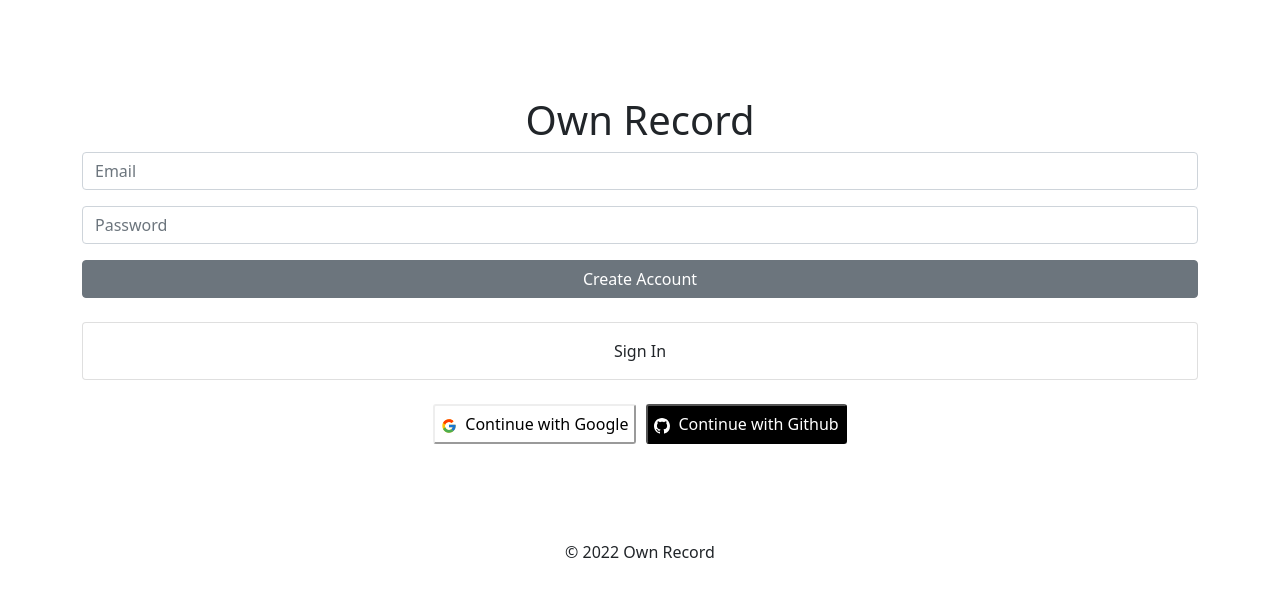
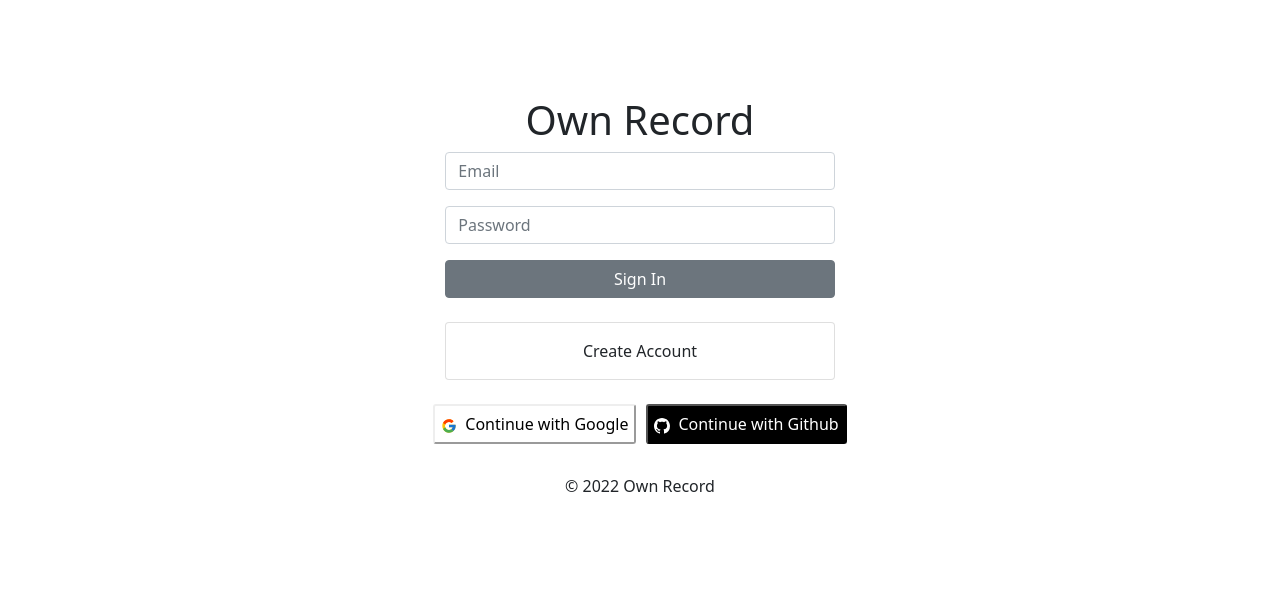
Before and after one commit to Limgabi/ownrecord, a React (Create React App) app: page / in a window 1280 px wide. Shown: the top 596 px of the page. Built offline with nearby package versions, Linux system fonts and the light colour scheme; no server answers.

Commit message:
profile layout

```diff
--- a/src/components/App.js
+++ b/src/components/App.js
@@ -36,8 +36,12 @@ function App() {
   }
   return (
     <div style={{
-      margin: "0 auto",
-      textAlign: "center"
+      display: "flex",
+      flexDirection: "column",
+      textAlign: "center",
+      alignItems: "center",
+      justifyContent: "center",
+      margin: "6rem auto",
     }}>
       {init ?
         <AppRouter
--- a/src/components/AuthForm.js
+++ b/src/components/AuthForm.js
@@ -14,7 +14,7 @@ import Card from 'react-bootstrap/Card';
 const AuthForm = () => {
     const [email, setEmail] = useState("");
     const [password, setPassword] = useState("");
-    const [newAccount, setNewAccount] = useState(true);
+    const [newAccount, setNewAccount] = useState(false);
     const [error, setError] = useState("");
 
     const onChange = (e) => {
@@ -70,40 +70,21 @@ const AuthForm = () => {
                                 required />
                         </Col>
                     </Form.Group>
-                    {/* <input
-                        name="email"
-                        type="email"
-                        placeholder="Email"
-                        value={email}
-                        onChange={onChange}
-                        required
-                    /> */}
-                    {/* <input
-                        name="password"
-                        type="password"
-                        placeholder="Password"
-                        value={password}
-                        onChange={onChange}
-                        required
-                    /> */}
                     <div className="d-grid gap-1">
                         <Button variant="secondary" type="submit" >
                             {newAccount ? "Create Account" : "Sign In"}
                         </Button>
                     </div>
-                    {/* <input type="submit" value={newAccount ? "Create Account" : "Sign In"} /> */}
                     {error}
                 </Form>
                 <br/>
-                <div>
+                <div className="d-grid gap-1">
                     <Card onClick={toggleAccount}>
                         <Card.Body>{newAccount ? "Sign In" : "Create Account"}</Card.Body>
                     </Card>
                 </div>
                 <br/>
             </Container>
-
-            {/* <span onClick={toggleAccount}>{newAccount ? "Sign In" : "Create Account"}</span> */}
         </>
     )
 }
--- a/src/components/Record.js
+++ b/src/components/Record.js
@@ -2,6 +2,7 @@ import React, { useState } from "react";
 import { dbService, storageService } from "fbase";
 import { doc, deleteDoc, updateDoc } from "firebase/firestore";
 import { ref, deleteObject } from "firebase/storage";
+import Card from "react-bootstrap/Card";
 
 const Record = ({ recordObj, isOwner }) => {
     const RecordTextRef = doc(dbService, "records", `${recordObj.id}`);
@@ -54,16 +55,24 @@ const Record = ({ recordObj, isOwner }) => {
                 </>
             ) : (
                 <>
-                    <h4>{recordObj.text}</h4>
+                    <Card border="secondary" style={{ width: "500px"}}>
+                        <Card.Header>글 쓴 사람</Card.Header>
+                        <Card.Body>
+                        <Card.Title>{recordObj.text}</Card.Title>
                         {recordObj.attachmentUrl && (
-                        <img src={recordObj.attachmentUrl} width="50px" height="50px"/>
+                            <img src={recordObj.attachmentUrl} width="50px" height="50px" />
                         )}
+                        <Card.Text>{recordObj.text}</Card.Text>
                         {isOwner && (
                             <>
                                 <button onClick={onDeleteClick}>Delete Record</button>
                                 <button onClick={toggleEditing}>Edit Record</button>
                             </>
                         )}
+                    </Card.Body>
+                    </Card>
+
+
                 </>
             )}
         </div>
--- a/src/routes/Auth.js
+++ b/src/routes/Auth.js
@@ -27,10 +27,7 @@ const Auth = () => {
     }
 
     return (
-        <div style={{
-            margin: "6rem auto",
-            textAlign: "center",
-        }}>
+        <div>
             <h1>Own Record</h1>
             <AuthForm />
             <div className="socialBox">
--- a/src/routes/Profile.js
+++ b/src/routes/Profile.js
@@ -3,6 +3,7 @@ import { useNavigate } from "react-router-dom";
 import { authService, dbService } from "fbase";
 import { signOut, updateProfile } from "firebase/auth";
 import { collection, getDocs, query, where, orderBy } from "firebase/firestore";
+import { Form, Row, Col, Container, Card, InputGroup, Button } from "react-bootstrap";
 
 const Profile = ({ userObj, refreshUser }) => {
     const navigate = useNavigate();
@@ -15,9 +16,9 @@ const Profile = ({ userObj, refreshUser }) => {
             orderBy("createdAt")
         );
         const querySnapshot = await getDocs(q);
-        querySnapshot.forEach((doc) => {
-            console.log(doc.id, "=>" , doc.data());
-        });
+        // querySnapshot.forEach((doc) => {
+        //     console.log(doc.id, "=>", doc.data());
+        // });
     };
 
     useEffect(() => {
@@ -37,17 +38,40 @@ const Profile = ({ userObj, refreshUser }) => {
     const onSubmit = async (e) => {
         e.preventDefault();
         if (userObj.displayName !== newDisplayName) {
-            await updateProfile(authService.currentUser, {displayName: newDisplayName});
+            await updateProfile(authService.currentUser, { displayName: newDisplayName });
             refreshUser();
         }
     }
-    return(
+    return (
         <>
-            <form onSubmit={onSubmit}>
-                <input type="text" placeholder="Display name" value={newDisplayName} onChange={onChange} />
-                <input type="submit" value="Update Profile" />
-            </form>
-            <button onClick={onLogOut}>Log Out</button>
+            <Container>
+                <Form onSubmit={onSubmit}>
+                    <Form.Group as={Row} className="mb-3" controlId="formBasicPassword">
+                        <Col sm>
+                            <InputGroup className="mb-3">
+                                <Form.Control
+                                    type="text"
+                                    placeholder="Display name"
+                                    value={newDisplayName}
+                                    onChange={onChange}
+                                    required
+                                />
+                                <Button variant="secondary" type="submit" >
+                                    Update Profile
+                                </Button>
+                            </InputGroup>
+                        </Col>
+                    </Form.Group>
+                </Form>
+                <div style={{display: "flex", justifyContent: "center"}}>
+                    <Button variant="light" onClick={()=>navigate('/')}>
+                        Home
+                    </Button>{' '}
+                    <Button variant="secondary" onClick={onLogOut}>
+                        Log Out
+                    </Button>
+                </div>
+            </Container>
         </>
     )
 }
```
Lines whose indentation alone changed are shown as unchanged.
